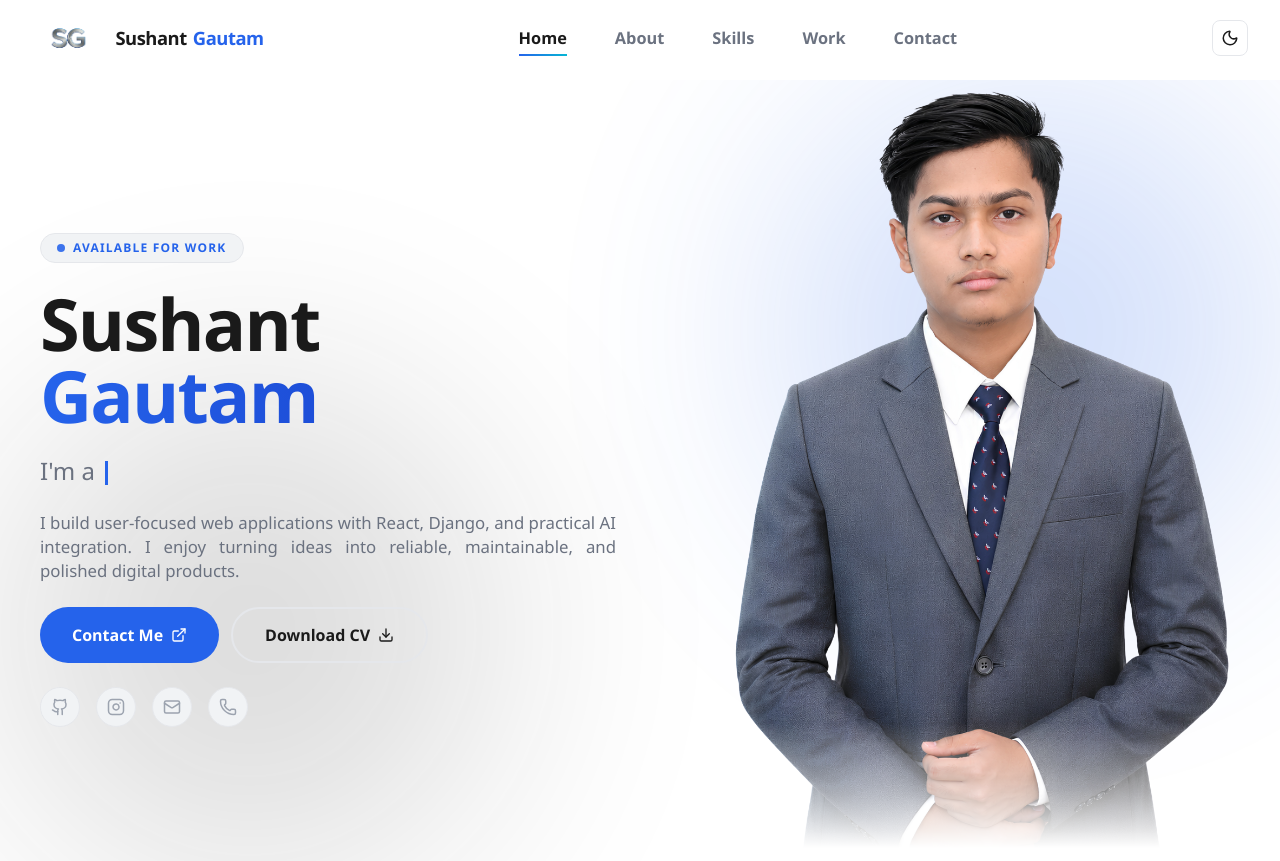
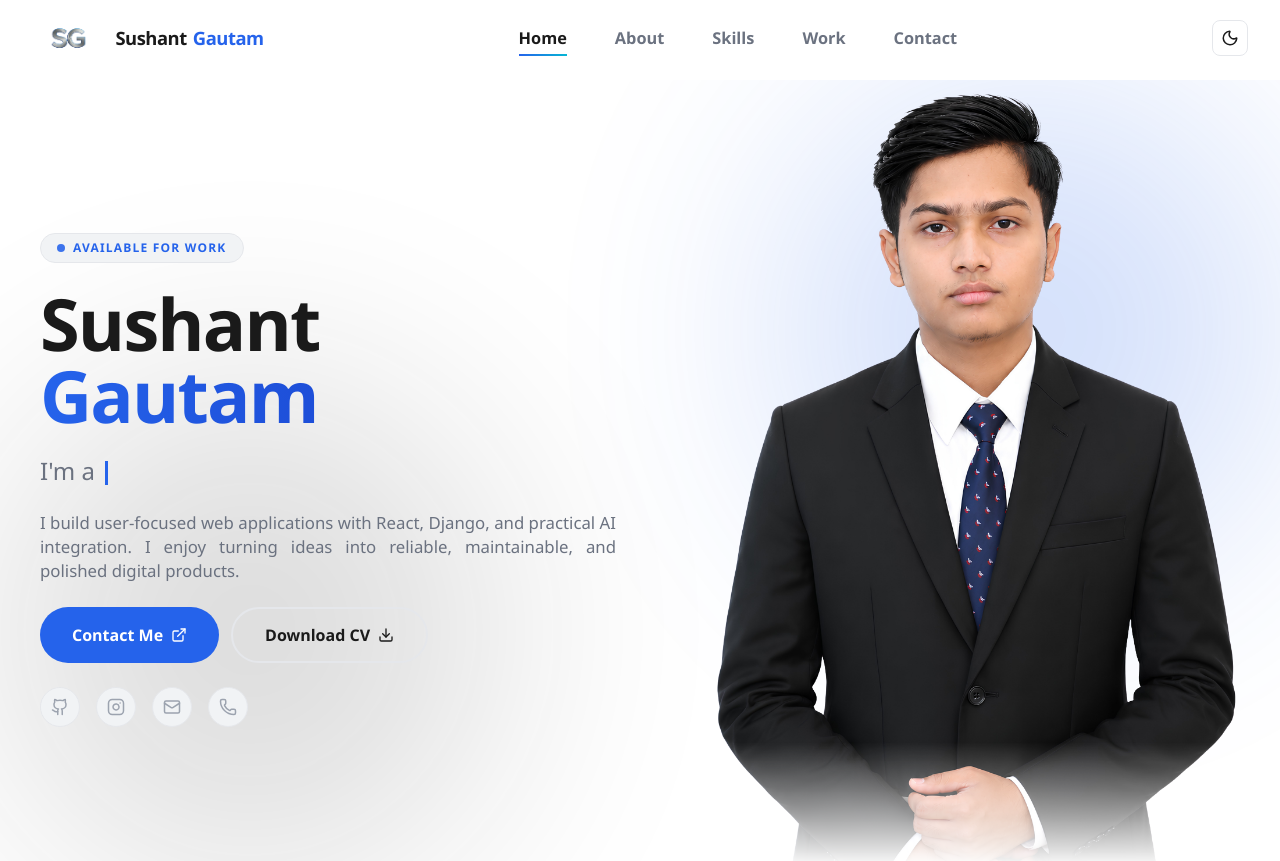
Before and after one commit to sushant347/Portfolio, a React (Create React App) app: page / in a window 1280 px wide. Shown: the top 861 px of the page. Built offline with nearby package versions, Linux system fonts and the light colour scheme.

Commit message:
Fix hero photo clipping

```diff
--- a/src/pages/Home.jsx
+++ b/src/pages/Home.jsx
@@ -260,7 +260,7 @@ const Home = () => {
               decoding="async"
               width={580}
               height={820}
-              className="relative z-10 w-auto max-w-[210px] sm:max-w-[300px] lg:max-w-none lg:h-[98%] object-contain object-bottom transition-transform duration-500 hover:scale-[1.02] select-none lg:-translate-y-8"
+              className="relative z-10 w-auto max-w-[210px] sm:max-w-[300px] lg:max-w-none lg:h-[98%] object-contain object-bottom transition-transform duration-500 hover:scale-[1.02] select-none lg:-translate-y-3"
               style={{
                 maskImage: 'linear-gradient(to bottom, black 84%, transparent 100%)',
                 WebkitMaskImage: 'linear-gradient(to bottom, black 84%, transparent 100%)',
```
Also changed, not shown: src/components/images/MePhotoo.png.
